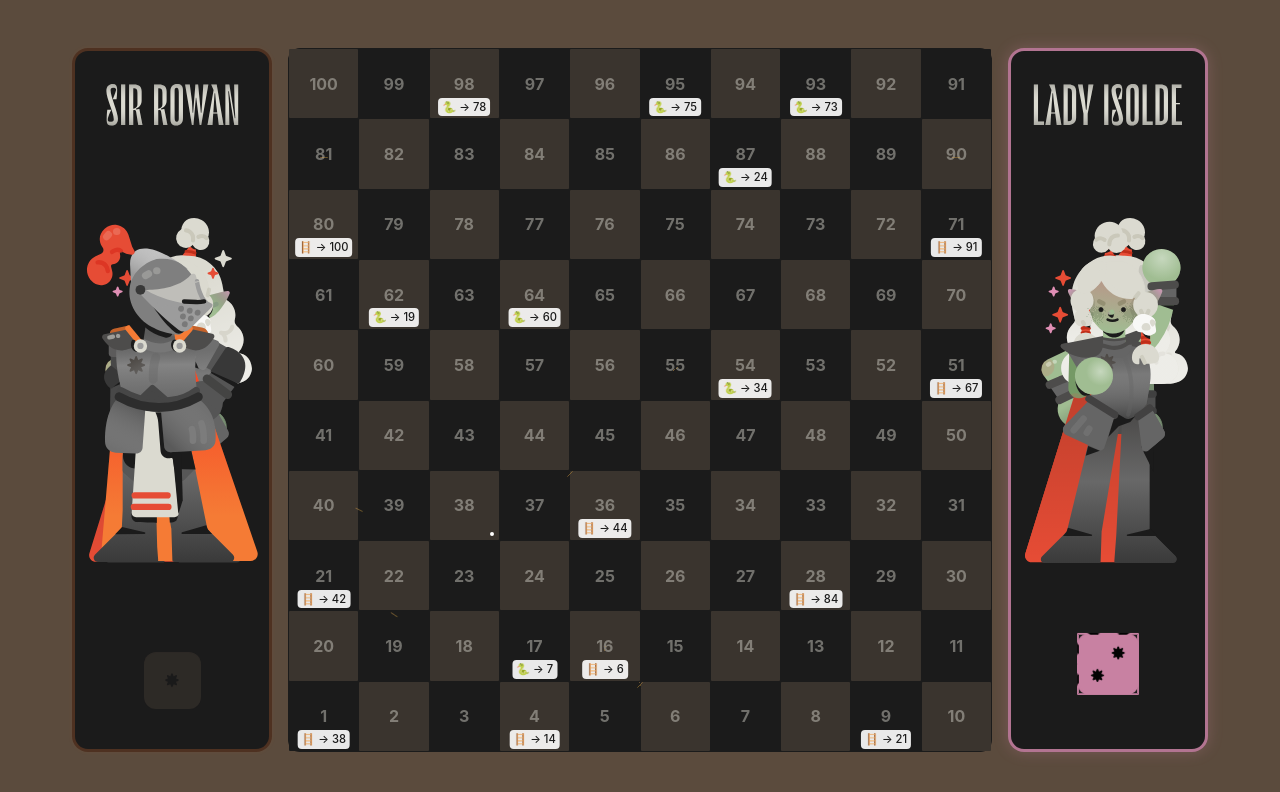
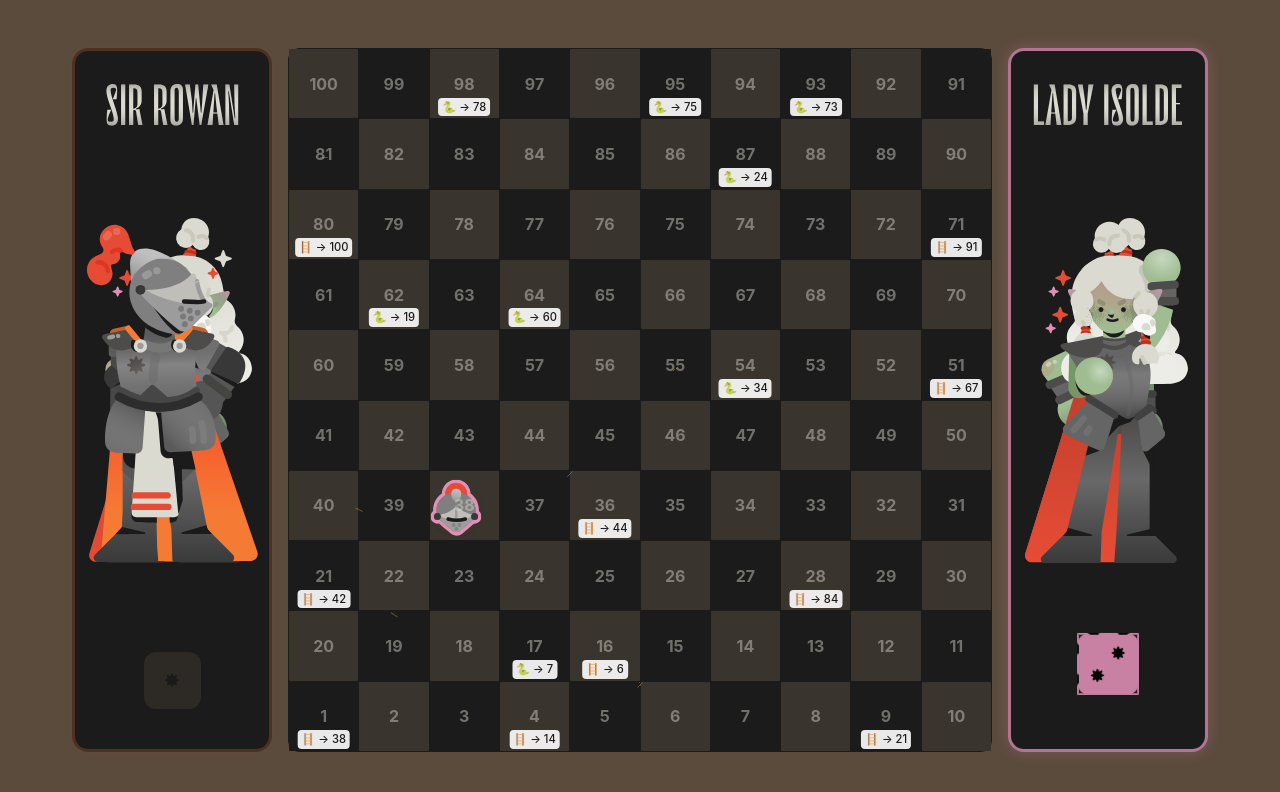
Before and after one commit to shandonwayne/ropes-and-ramparts, a React (Vite) app: page / in a window 1280 px wide. Both pictures are taken after a click on the element 172 px from the left and 657 px from the top of the page. Shown: the top 792 px of the page. Built offline with nearby package versions, Linux system fonts and the light colour scheme; a web font is replaced by a local one.

Commit message:
Replace Rowan's board token with RowanPlayerToken.svg

```diff
--- a/src/ChutesLaddersGame.tsx
+++ b/src/ChutesLaddersGame.tsx
@@ -430,13 +430,15 @@ const ChutesLaddersGame: React.FC = () => {
                   }}
                 >
                   {player.id === 1 ? (
-                    <div style={{
-                      width: '100%',
-                      height: '100%',
-                      backgroundColor: 'var(--Tangerine)',
-                      borderRadius: '50%',
-                      border: '2px solid white'
-                    }} />
+                    <img
+                      src="/RowanPlayerToken.svg"
+                      alt="Sir Rowan Token"
+                      style={{
+                        width: '100%',
+                        height: '100%',
+                        objectFit: 'contain'
+                      }}
+                    />
                   ) : (
                     <img
                       src="/IsolderPlayerToken.svg"
```
